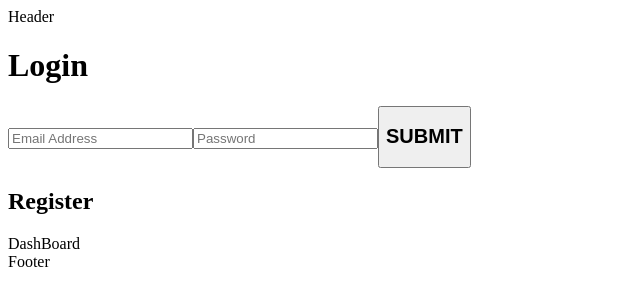
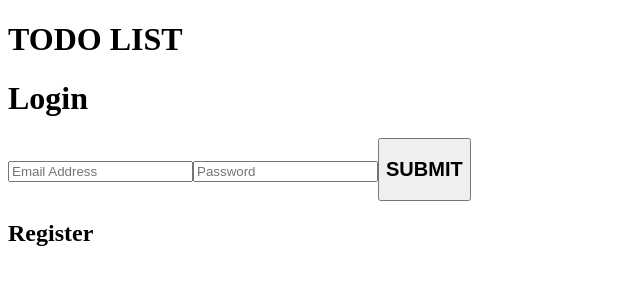
Before and after one commit to Ethemkizilyer/crud-app, a Next.js app: page / in a window 1280 px wide. Shown: the top 306 px of the page, without its empty margins (0-640 px from the left). Built offline with nearby package versions, Linux system fonts and the light colour scheme; no server answers.

Commit message:
feat: footer and header created

```diff
--- a/app/page.jsx
+++ b/app/page.jsx
@@ -1,15 +1,16 @@
+"use client";
 import React, { useContext } from "react";
 import Login from "../components/Login";
 import UserDashboard from "../components/userDashboard";
 import { AuthContext } from "../context/AuthContext";
 
 const page = () => {
-//   const { loading } = useContext(AuthContext);
-//   console.log(loading);
+  const { currentUser } = useContext(AuthContext);
+  console.log(currentUser);
   return (
     <div>
-      <Login />
-      <UserDashboard />
+      {!currentUser && <Login />}
+      {currentUser && <UserDashboard />}
     </div>
   );
 };
--- a/components/Footer.jsx
+++ b/components/Footer.jsx
@@ -3,7 +3,11 @@ import React from "react";
 export default function Footer() {
   return (
     <div className="flex justify-center items-center gap-5 py-3">
-    Footer
+      <a href="#">
+        <i className="fa-brands fa-instagram duration-300 hover:opacity-30 cursor-pointer"></i>
+      </a>
+      <i className="fa-brands fa-linkedin duration-300 hover:opacity-30 cursor-pointer"></i>
+      <i className="fa-brands fa-github-alt duration-300 hover:opacity-30 cursor-pointer"></i>
     </div>
   );
 }
--- a/components/Header.jsx
+++ b/components/Header.jsx
@@ -1,10 +1,20 @@
-
-
+"use client"
+import React, { useEffect, useState } from "react";
+import Modal from "./Modal";
 
 export default function Header() {
-
+  const [openModal, setOpenModal] = useState(false);
 
   return (
-    <div>Header</div>
+    <>
+      {openModal && <Modal setOpenModal={setOpenModal} />}
+      <div className="sticky top-0 w-full left-0 bg-inherit flex items-center justify-between p-4 border-b border-solid border-white">
+        <h1 className="text-3xl select-none sm:text-6xl">TODO LIST</h1>
+        <i
+          onClick={() => setOpenModal(true)}
+          className="fa-solid fa-user text-xl duration-300 hover:opacity-40 cursor-pointer sm:text-3xl"
+        ></i>
+      </div>
+    </>
   );
 }
--- a/context/AuthContext.jsx
+++ b/context/AuthContext.jsx
@@ -18,7 +18,6 @@ const AuthContext = createContext();
 function AuthProvider({ children }) {
   const [currentUser, setCurrentUser] = useState(null);
   const [loading, setLoading] = useState(true);
-  const [load, setLoa] = useState("Ethem");
 
   function signup(email, password) {
     createUserWithEmailAndPassword(auth, email, password);
@@ -46,8 +45,7 @@ function AuthProvider({ children }) {
     login,
     signup,
     logout,
-    load,
-    loading,
+
   };
 
   return (
```
